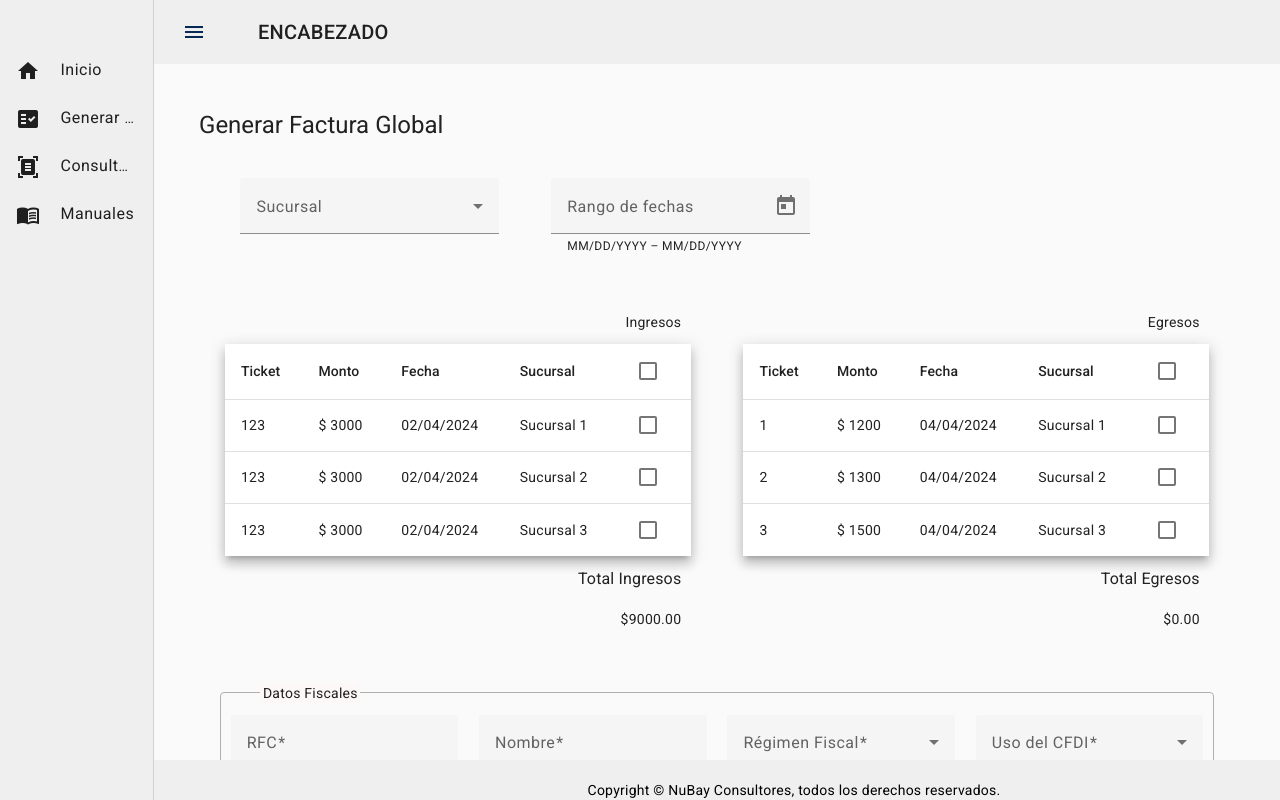
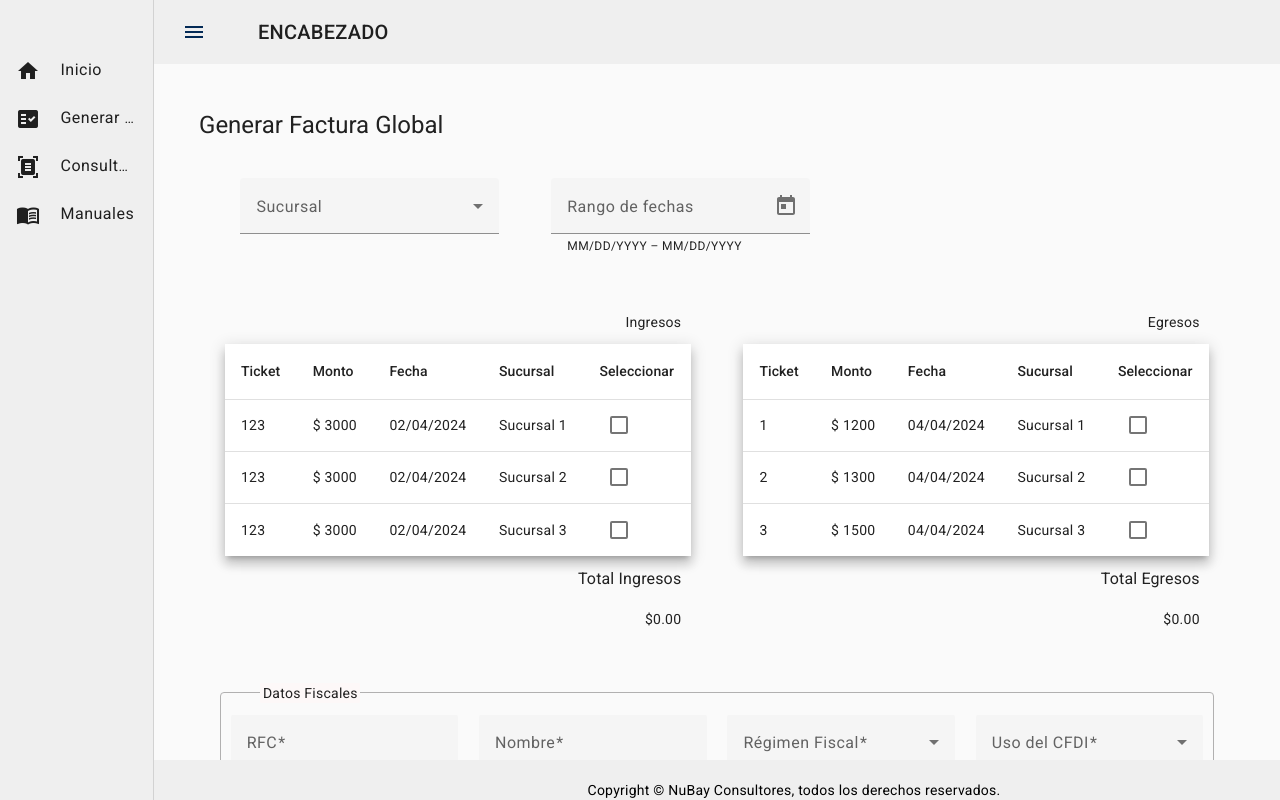
Before and after one commit to MauricioRL15/NuBay, an Angular app: page /generaGlobal in a window 1280 px wide. Built offline with nearby package versions, Linux system fonts and the light colour scheme.

Commit message:
Monto dinamico

```diff
--- a/src/app/components/genera-factura-component/genera-factura-global/genera-factura-global.component.html
+++ b/src/app/components/genera-factura-component/genera-factura-global/genera-factura-global.component.html
@@ -32,14 +32,11 @@
                         <!-- Checkbox Column -->
                         <ng-container matColumnDef="select">
                         <th mat-header-cell *matHeaderCellDef>
-                            <mat-checkbox (change)="$event ? toggleAllRows() : null"
-                                [checked]="selection.hasValue() && isAllSelected()"
-                                [indeterminate]="selection.hasValue() && !isAllSelected()"
-                                [aria-label]="checkboxLabel()">
-                            </mat-checkbox>
+                            <span>Seleccionar</span>
                         </th>
                         <td mat-cell *matCellDef="let row">
                             <mat-checkbox (click)="$event.stopPropagation()"
+                                        (change)="updateTotalIngresos(row)"
                                         (change)="$event ? selection.toggle(row) : null"
                                         [checked]="selection.isSelected(row)"
                                         [aria-label]="checkboxLabel(row)">
@@ -47,25 +44,25 @@
                         </td>
                         </ng-container>
 
-                        <!-- Position Column -->
+                        <!-- Columna Ticket -->
                         <ng-container matColumnDef="ticketI">
                         <th mat-header-cell *matHeaderCellDef> Ticket </th>
                         <td mat-cell *matCellDef="let element"> {{element.ticketI}} </td>
                         </ng-container>
 
-                        <!-- Name Column -->
+                        <!-- Columna Monto -->
                         <ng-container matColumnDef="montoI">
                         <th mat-header-cell *matHeaderCellDef> Monto </th>
                         <td mat-cell *matCellDef="let element">$ {{element.montoI}} </td>
                         </ng-container>
 
-                        <!-- Weight Column -->
+                        <!-- Columna Fecha -->
                         <ng-container matColumnDef="fechaI">
                         <th mat-header-cell *matHeaderCellDef> Fecha </th>
                         <td mat-cell *matCellDef="let element"> {{element.fechaI}} </td>
                         </ng-container>
 
-                        <!-- Symbol Column -->
+                        <!-- Columna Sucursal -->
                         <ng-container matColumnDef="sucursalI">
                         <th mat-header-cell *matHeaderCellDef> Sucursal </th>
                         <td mat-cell *matCellDef="let element"> {{element.sucursalI}} </td>
@@ -91,14 +88,11 @@
                         <!-- Checkbox Column -->
                         <ng-container matColumnDef="selectE">
                         <th mat-header-cell *matHeaderCellDef>
-                            <mat-checkbox (change)="$event ? toggleAllRowsE() : null"
-                                [checked]="selectionE.hasValue() && isAllSelectedE()"
-                                [indeterminate]="selectionE.hasValue() && !isAllSelectedE()"
-                                [aria-label]="checkboxLabelE()">
-                            </mat-checkbox>
+                            <span>Seleccionar</span>
                         </th>
                         <td mat-cell *matCellDef="let row">
-                            <mat-checkbox (click)="$event.stopPropagation() "(change)="updateTotalEgresos(row)"
+                            <mat-checkbox (click)="$event.stopPropagation() "
+                                          (change)="updateTotalEgresos(row)"
                                           (change)="$event ? selectionE.toggle(row) : null"
                                           [checked]="selectionE.isSelected(row)"
                                           [aria-label]="checkboxLabelE(row)">
@@ -106,25 +100,21 @@
                         </td>
                         </ng-container>
 
-                        <!-- Position Column -->
                         <ng-container matColumnDef="ticket">
                         <th mat-header-cell *matHeaderCellDef> Ticket </th>
                         <td mat-cell *matCellDef="let element"> {{element.ticket}} </td>
                         </ng-container>
 
-                        <!-- Name Column -->
                         <ng-container matColumnDef="monto">
                         <th mat-header-cell *matHeaderCellDef> Monto </th>
                         <td mat-cell *matCellDef="let element"> $ {{element.monto}} </td>
                         </ng-container>
 
-                        <!-- Weight Column -->
                         <ng-container matColumnDef="fecha">
                         <th mat-header-cell *matHeaderCellDef> Fecha </th>
                         <td mat-cell *matCellDef="let element"> {{element.fecha}} </td>
                         </ng-container>
 
-                        <!-- Symbol Column -->
                         <ng-container matColumnDef="sucursal">
                         <th mat-header-cell *matHeaderCellDef> Sucursal </th>
                         <td mat-cell *matCellDef="let element"> {{element.sucursal}} </td>
@@ -171,7 +161,7 @@
                                     <mat-label>Régimen Fiscal</mat-label>
                                     <mat-select formControlName="regimenFiscalAP" [disabled]="disableSelect.value" name="regimenFiscalAP">
                                     <mat-option value="option1">Sin Obligaciones Fiscales</mat-option>
-                                    <!-- <mat-option value="option2">Option 2</mat-option> -->
+
                                     </mat-select>
                                 </mat-form-field>
                             </mat-grid-tile>
@@ -181,7 +171,7 @@
                                     <mat-label>Uso del CFDI</mat-label>
                                     <mat-select formControlName="usoDelCFDIAP" [disabled]="disableSelect.value" name="usoDelCFDIAP">
                                     <mat-option value="option1">Sin Efectos Fiscales</mat-option>
-                                    <!-- <mat-option value="option2">Option 2</mat-option> -->
+
                                     </mat-select>
                                 </mat-form-field>
                             </mat-grid-tile>
--- a/src/app/components/genera-factura-component/genera-factura-global/genera-factura-global.component.ts
+++ b/src/app/components/genera-factura-component/genera-factura-global/genera-factura-global.component.ts
@@ -47,10 +47,12 @@ export class GeneraFacturaGlobalComponent implements OnInit {
   totalEgresos: number = 0;
   totalIngresos: number = 0;
 
-  calcularTotal() {
-    // this.totalEgresos = this.dataSourceE.data.reduce((total, current) => total + current.monto, 0);
-    this.totalIngresos = this.dataSource.data.reduce((total, current) => total + current.montoI, 0);
-
+  updateTotalIngresos(row: Ingresos) {
+    if (this.selection.isSelected(row)) {
+      this.totalIngresos -= row.montoI;
+    } else {
+      this.totalIngresos += row.montoI;
+    }
   }
 
   updateTotalEgresos(row: Egresos) {
@@ -83,25 +85,6 @@ export class GeneraFacturaGlobalComponent implements OnInit {
   }
 
 
-  /** Selecciona todas las filas si no están todas seleccionadas; en caso contrario borra la selección.*/
-  toggleAllRows() {
-    if (this.isAllSelected()) {
-      this.selection.clear();
-      return;
-    }
-
-    this.selection.select(...this.dataSource.data);
-  }
-
-  toggleAllRowsE() {
-    if (this.isAllSelectedE()) {
-      this.selectionE.clear();
-      return;
-    }
-
-    this.selectionE.select(...this.dataSourceE.data);
-  }
-
   /** La etiqueta para la casilla de verificación en la fila pasada */
   checkboxLabel(row?: Ingresos): string {
     if (!row) {
@@ -127,7 +110,7 @@ export class GeneraFacturaGlobalComponent implements OnInit {
 
   ngOnInit(): void {
     this.buildFormAcreditarP();
-    this.calcularTotal();
+    // this.calcularTotal();
   }
 
   private buildFormAcreditarP(){
```
